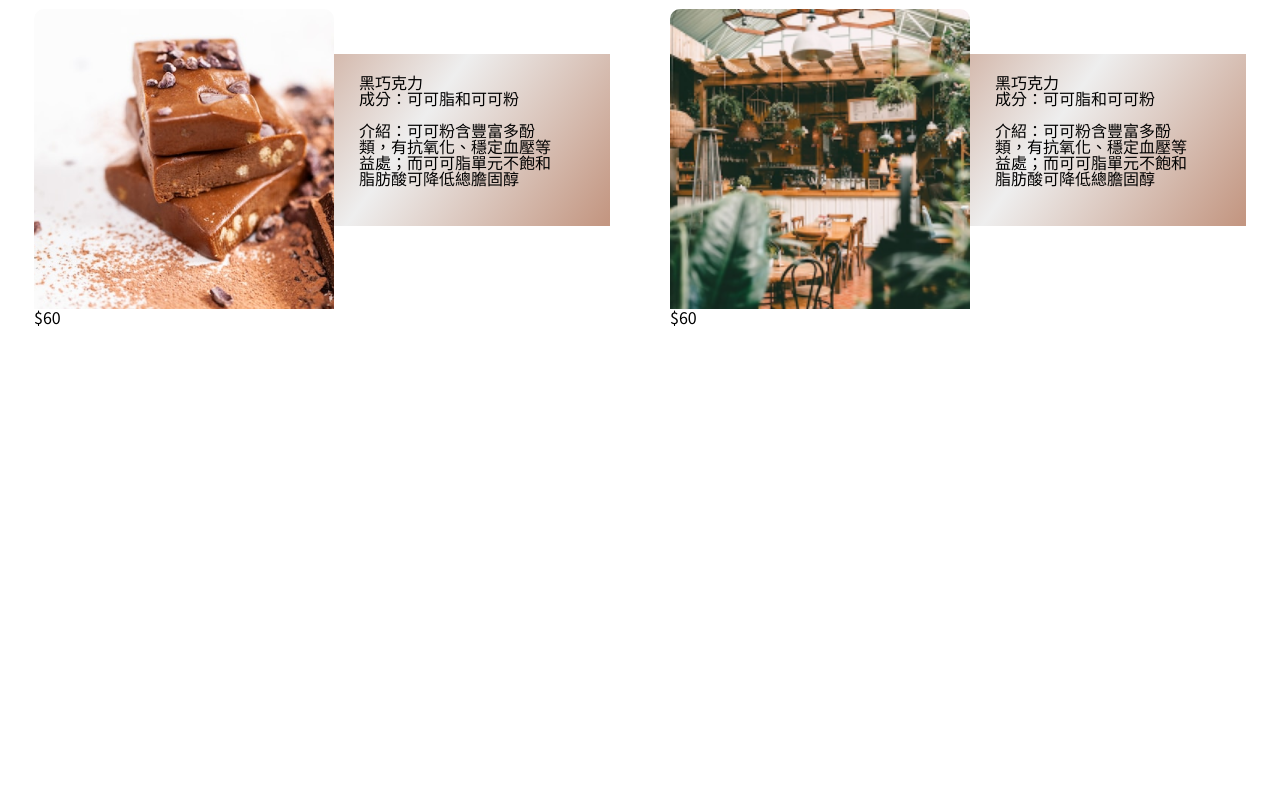
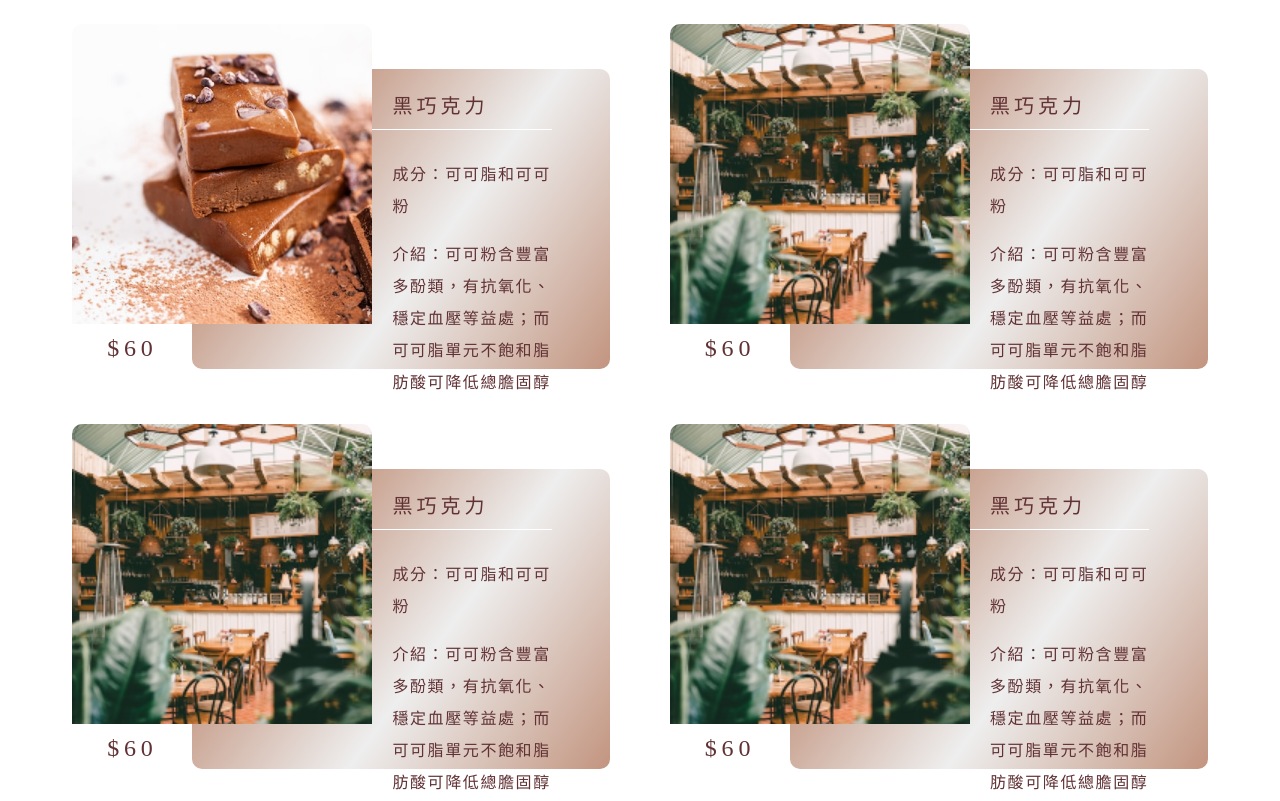
Before and after one commit to kmymari59/project2git, a plain HTML site: page chocolate_desciption.html in a window 1280 px wide. Shown: the part 680-1481 px from the top of the page. Drawn offline with Linux system fonts and the light colour scheme; a web font is replaced by a local one.

Commit message:
更新-介紹

```diff
--- a/chocolate_desciption.html
+++ b/chocolate_desciption.html
@@ -77,6 +77,20 @@
                         <h2>黑巧克力</h2>
                         <p>成分：可可脂和可可粉</p>
                         <br>
+                        <p class="scrollbox">介紹：可可粉含豐富多酚類，有抗氧化、穩定血壓等益處；而可可脂單元不飽和脂肪酸可降低總膽固醇</p>
+                    </div>
+                </article>
+
+                <article class="list_item">
+                    <div class="item_left">
+                        <figure><img src="./images/news/item1.png" alt=""></figure>
+                        <p class="price">$60</p>
+                    </div>
+
+                    <div class="list_right">
+                        <h2>黑巧克力</h2>
+                        <p>成分：可可脂和可可粉</p>
+                        <br>
                         <p>介紹：可可粉含豐富多酚類，有抗氧化、穩定血壓等益處；而可可脂單元不飽和脂肪酸可降低總膽固醇</p>
                     </div>
                 </article>
@@ -95,6 +109,19 @@
                     </div>
                 </article>
 
+                <article class="list_item">
+                    <div class="item_left">
+                        <figure><img src="./images/news/item1.png" alt=""></figure>
+                        <p class="price">$60</p>
+                    </div>
+
+                    <div class="list_right">
+                        <h2>黑巧克力</h2>
+                        <p>成分：可可脂和可可粉</p>
+                        <br>
+                        <p>介紹：可可粉含豐富多酚類，有抗氧化、穩定血壓等益處；而可可脂單元不飽和脂肪酸可降低總膽固醇</p>
+                    </div>
+                </article>
             </div>
 
         </section>
--- a/css/chocolate_desciption_test.css
+++ b/css/chocolate_desciption_test.css
@@ -1,10 +1,11 @@
-
 main {
   /* margin-top: 60px; */
 
   display: flex;
-    flex-direction: column; /*垂直排*/
-    align-items: center; /*副軸(水平)置中*/
+  flex-direction: column;
+  /*垂直排*/
+  align-items: center;
+  /*副軸(水平)置中*/
 
   font-family: 'Noto Sans TC', sans-serif;
 }
@@ -18,7 +19,7 @@ main {
   align-items: center;
 }
 
-  #banner{
+#banner {
   background-image: url(../images/chocolate_desciption/chocolate_desciption_banner2.png);
   background-size: cover;
   background-position: center;
@@ -30,14 +31,15 @@ main {
 
 /* 中間的篩選器區 */
 
-  .check_list{
+.check_list {
   text-align: center;
-    margin: 100px 0;
+  margin: 100px 70px;
   display: flex;
-    justify-content: space-around; /*子元素平均分配寬度*/
+  justify-content: space-around;
+  /*子元素平均分配寬度*/
 }
 
-  .check_option{
+.check_option {
   display: block;
   width: 15vw;
 
@@ -48,28 +50,40 @@ main {
 
   color: #C39681;
   text-decoration: none;
+
+  height: 54px;
+  position: relative;
 }
 
-  .check_option::after{
-    content: ""; /*必寫，content 就算沒內容也一定要寫*/
+.check_option::after {
+  content: "";
+  /*必寫，content 就算沒內容也一定要寫*/
   display: block;
   width: 100%;
   height: 1px;
   background-color: #C39681;
+
+  position: absolute;
+  bottom: 0px;
 }
 
 
 /* 商品介紹區 */
 /* 排版 */
-  .list_box{
+.list_box {
   display: flex;
-    justify-content: center; /* 水平置中 */
+  justify-content: center;
+  /* 水平置中 */
 
-    height: 100vh; /*暫時撐開*/
+  width: 100vw;
+  height: 100vh;
+  /*暫時撐開*/
+
+  flex-wrap: wrap
 }
 
-  .list_item{
-    width: 45vw;
+.list_item {
+  width: 42vw;
   margin: 0 30px 40px;
   position: relative;
 }
@@ -79,7 +93,7 @@ main {
 
 
 /* 圖片 */
-  figure{
+figure {
   width: 20vw;
   height: 20vw;
 
@@ -90,21 +104,74 @@ main {
 
 }
 
-figure img{
-    object-fit: cover; /*會覆蓋且自動置中*/
+figure img {
+  object-fit: cover;
+  /*會覆蓋且自動置中*/
   height: 100%;
   width: 100%;
-    border-radius: 10px 10px 0 0;/*圓角*/
-    overflow:hidden; /*溢出時，內容自動隱藏，這樣圓角才會出來*/
+  border-radius: 10px 10px 0 0;
+  /*圓角*/
+  overflow: hidden;
+  /*溢出時，內容自動隱藏，這樣圓角才會出來*/
+}
+
+.price {
+  height: 45px;
+  width: 120px;
+
+  color: #613134;
+  font-family: 'GFS Didot', serif;
+  font-size: 24px;
+  font-weight: 400;
+  line-height: 48px;
+  text-align: center;
+  letter-spacing: 0.2em;
 }
 
 /* 右側 */
-.list_right{
-    /* height: 300px; */
+.list_right {
+  height: 300px;
+  color: #613134;
   background: linear-gradient(125.78deg, #C39681 23.06%, rgba(227, 227, 227, 0.6) 58.7%, #C39681 99.24%);
+
   position: absolute;
   top: 45px;
-    left: 60px;
-    padding: 20px 50px 40px 265px; /*上右下左*/
+  left: 120px;
+  padding: 20px 50px 40px 200px;
+  border-radius: 10px;
+  /*上右下左*/
   z-index: -1;
 }
+
+.list_right h2 {
+  font-weight: 500;
+  font-size: 20px;
+  line-height: 32px;
+  letter-spacing: 0.2em;
+
+  position: relative;
+  height: 41px;
+
+  margin-bottom: 27px;
+}
+
+.list_right h2::after {
+  content: "";
+  /*必寫，content 就算沒內容也一定要寫*/
+  display: block;
+  width: 110%;
+  height: 1px;
+  background-color: #FFFFFF;
+
+  position: absolute;
+  left: -25px;
+  bottom: 0px;
+}
+
+
+.list_right p {
+  font-weight: 400;
+  font-size: 16px;
+  line-height: 32px;
+  letter-spacing: 0.1em;
+}
```
Lines whose indentation alone changed are shown as unchanged.
